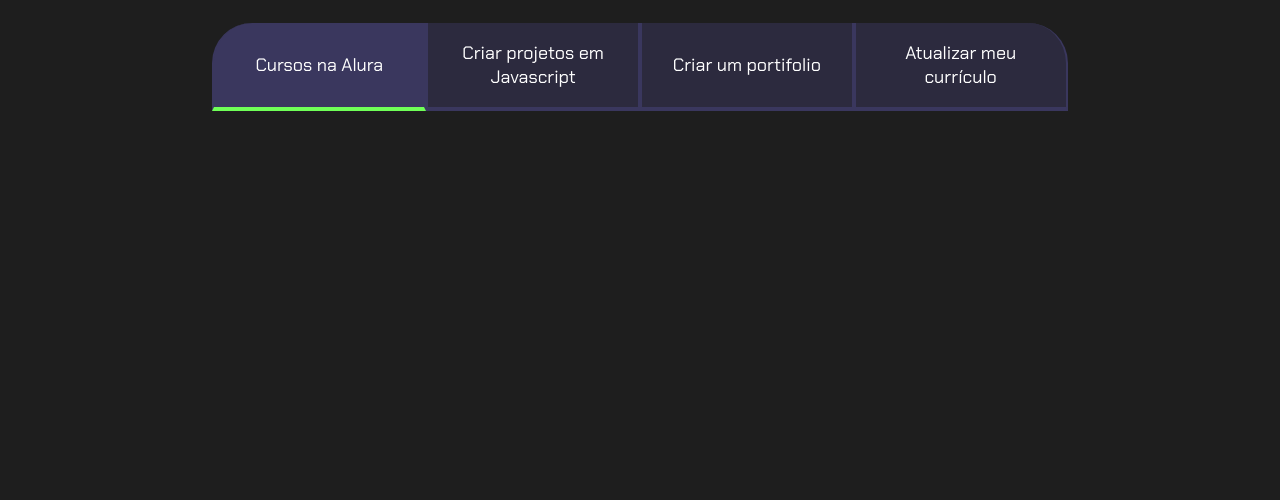
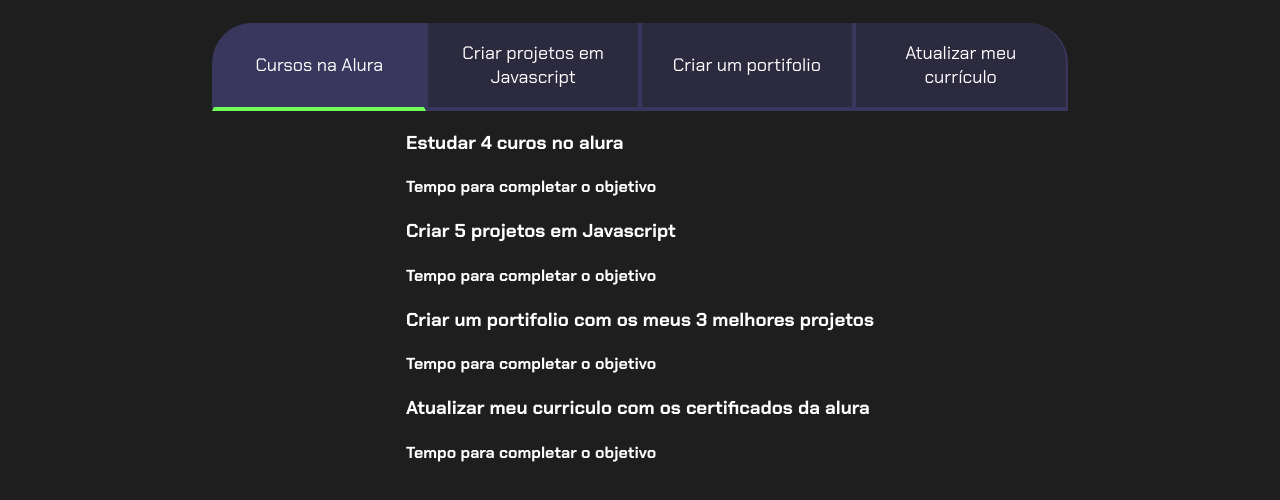
Before and after one commit to anitaramos/Projeto-de-Vida-alura, a plain HTML site: page index.html in a window 1280 px wide. Shown: the part 80-580 px from the top of the page. Drawn offline with Linux system fonts and the light colour scheme.

Commit message:
Add files via upload

```diff
--- a/index.html
+++ b/index.html
@@ -7,7 +7,6 @@
     <link rel="stylesheet" href="style.css">
 </head>
 <body>
-
     <section class="conteudo-principal">
         <h2 class="titulo-principal">Meus Objetivos do ano_</h2>
         <div class="botoes">
@@ -16,6 +15,24 @@
             <button class="botao">Criar um portifolio</button>
             <button class="botao">Atualizar meu currículo</button>
         </div>
+        <div class="abas-textos">
+            <div class="aba-conteudo">
+                <h3 class="aba-conteudo-titulo-principal">Estudar 4 curos no alura</h3>
+                <h4 class="aba-conteudo-titulo-secundario">Tempo para completar o objetivo</h4>
+            </div>
+            <div class="aba-conteudo">
+                <h3 class="aba-conteudo-titulo-principal">Criar 5 projetos em Javascript</h3>
+                <h4 class="aba-conteudo-titulo-secundario">Tempo para completar o objetivo</h4>
+            </div>
+            <div class="aba-conteudo">
+                <h3 class="aba-conteudo-titulo-principal">Criar um portifolio com os meus 3 melhores projetos</h3>
+                <h4 class="aba-conteudo-titulo-secundario">Tempo para completar o objetivo</h4>
+            </div>
+            <div class="aba-conteudo">
+                <h3 class="aba-conteudo-titulo-principal">Atualizar meu curriculo com os certificados da alura</h3>
+                <h4 class="aba-conteudo-titulo-secundario">Tempo para completar o objetivo</h4>
+            </div>
+        </div>
     </section>
     <script src="main.js"></script>
 </body>
--- a/main.js
+++ b/main.js
@@ -1,6 +1,13 @@
 const botoes = document.querySelectorA11(".botao");
 
 for(let i=0;i <botoes.length;i++){
-    botoes[i].onclick
+    botoes[i].onclick = function(){
+
+        for(let j=0;j<botoes.length;j++){
+            botoes[j].classList.remove("ativo");
+        }
+
+        botoes[i].classList.add("ativo");
+    }
     console.log();
 }
```
